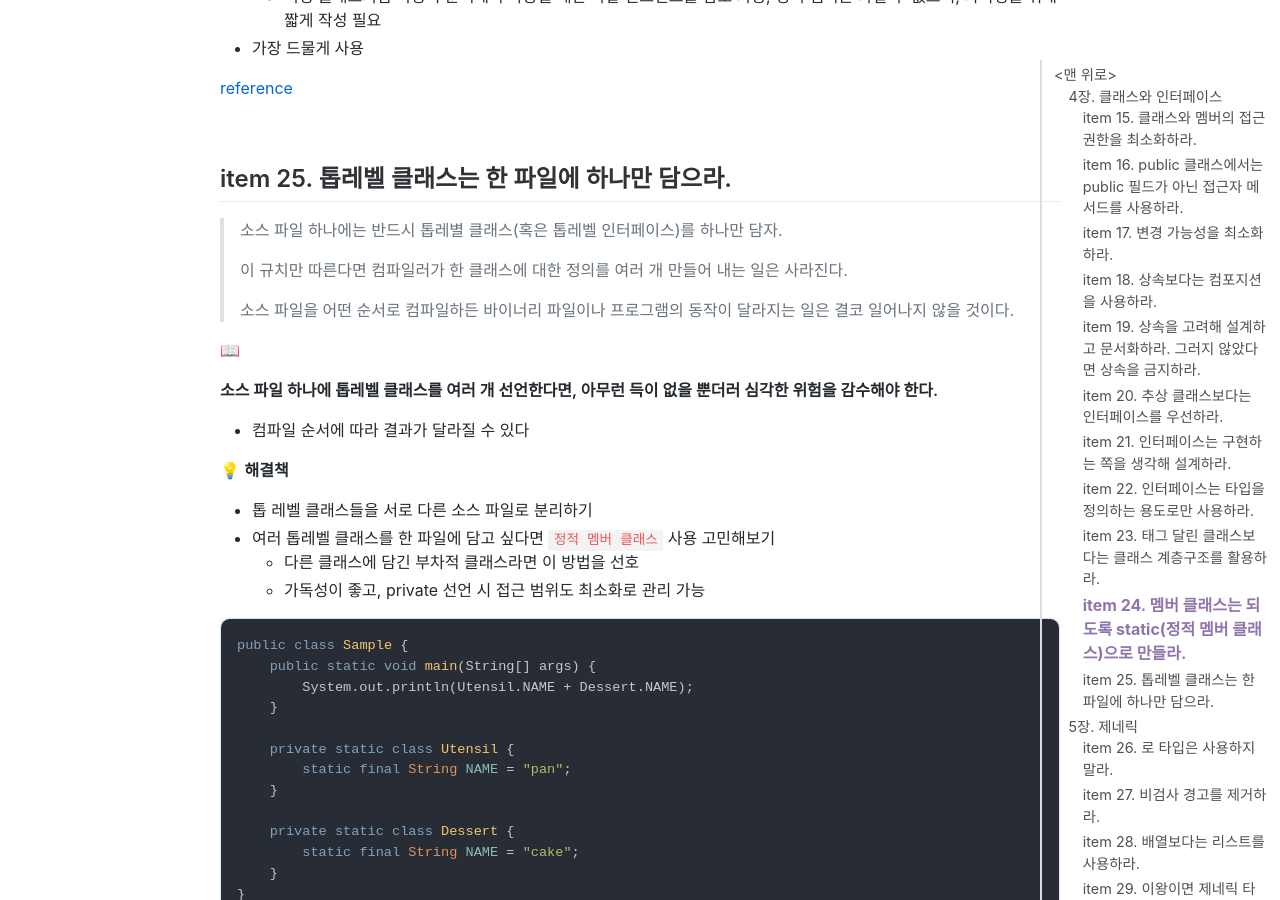
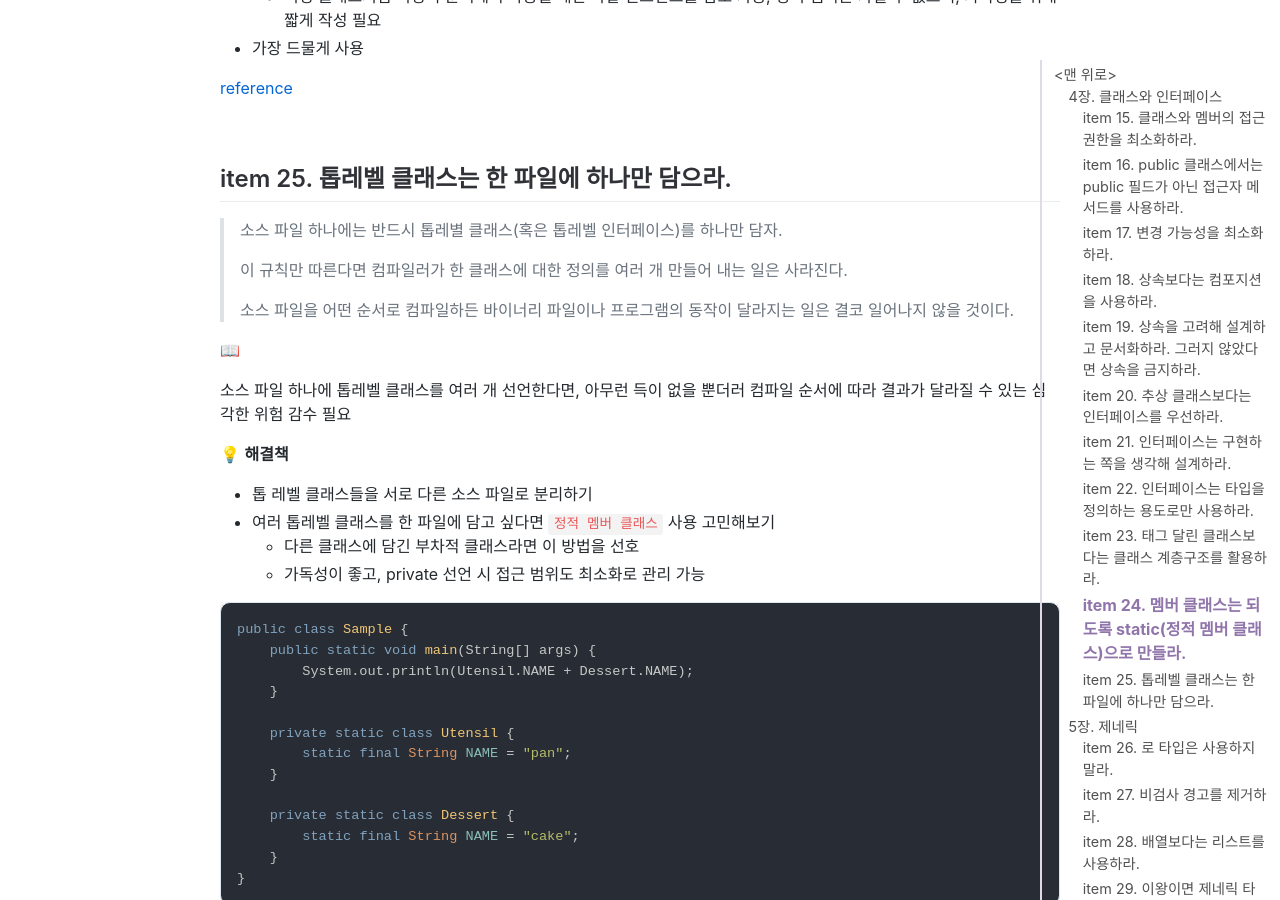
Before and after one commit to jihunparkme/jihunparkme.github.io, a Jekyll site: the page built from _posts/2023-04-22-Effective-Java-Class-Interface-Generics.md, in a window 1280 px wide and 900 px high, scrolled down 15460 px. Built offline with Jekyll 4.4.1, drawn with Linux system fonts in a browser that asks for light colours; nearby versions of some CDN libraries; comment, search, counter and statistics services are not loaded.

Commit message:
item 25. 톱레벨 클래스는 한 파일에 하나만 담으라.

```diff
--- a/_posts/2023-04-22-Effective-Java-Class-Interface-Generics.md
+++ b/_posts/2023-04-22-Effective-Java-Class-Interface-Generics.md
@@ -677,15 +677,13 @@ public class SampleClass {
 
 > 소스 파일 하나에는 반드시 톱레별 클래스(혹은 톱레벨 인터페이스)를 하나만 담자.
 >
-> 이 규치만 따른다면 컴파일러가 한 클래스에 대한 정의를 여러 개 만들어 내는 일은 사라진다.
+> 이 규칙만 따른다면 컴파일러가 한 클래스에 대한 정의를 여러 개 만들어 내는 일은 사라진다.
 >
 > 소스 파일을 어떤 순서로 컴파일하든 바이너리 파일이나 프로그램의 동작이 달라지는 일은 결코 일어나지 않을 것이다.
 
 📖
 
-**소스 파일 하나에 톱레벨 클래스를 여러 개 선언한다면, 아무런 득이 없을 뿐더러 심각한 위험을 감수해야 한다.**
-
-- 컴파일 순서에 따라 결과가 달라질 수 있다
+소스 파일 하나에 톱레벨 클래스를 여러 개 선언한다면, 아무런 득이 없을 뿐더러 컴파일 순서에 따라 결과가 달라질 수 있는 심각한 위험 감수 필요
 
 💡 **해결책**
 
```
